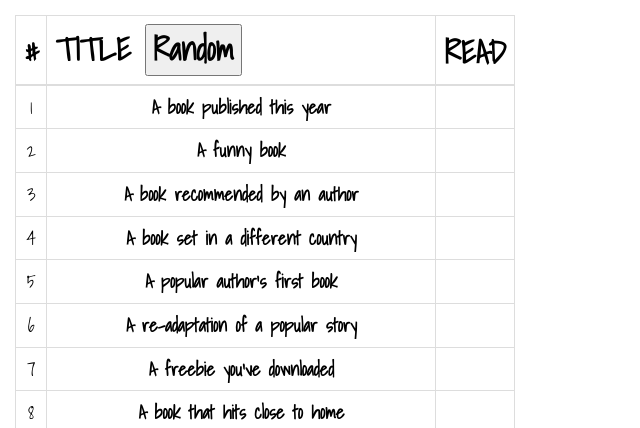
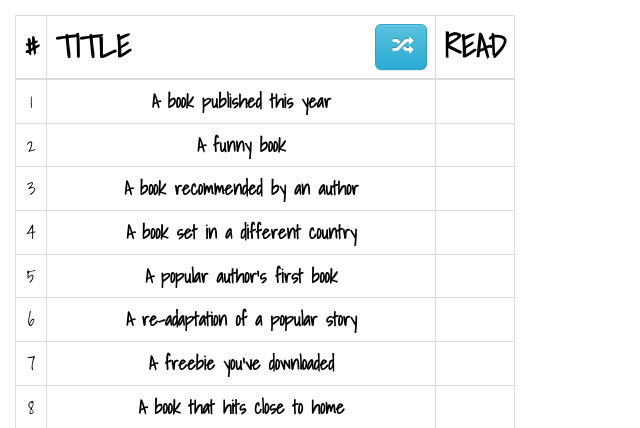
Before and after one commit to minihays/AndisBookClub, a Flask app: page / in a window 1280 px wide. Shown: the top 428 px of the page, without its empty margins (0-640 px from the left). Run offline with Flask 2, Linux system fonts and the light colour scheme; some libraries are stand-ins or nearby versions.

Commit message:
random glyph, float right

```diff
--- a/templates/topics.html
+++ b/templates/topics.html
@@ -8,6 +8,7 @@
         #tableGrid {width: 500px;  font-family: 'Shadows Into Light', cursive; }
         th {font-size: 24pt;}
         tbody {font-size: 14pt;}
+        #random {float: right;}
 
     </style>
     <script type="text/javascript">
@@ -136,7 +137,7 @@
     <thead>
         <tr>
             <th>#</th>
-            <th>TITLE <button id="random">Random</button></th>
+            <th>TITLE <button id="random" class="btn btn-info btn-lg"><span class="glyphicon glyphicon-random"></span></button></th>
             <th>READ</th>
         </tr>
     </thead>
```
